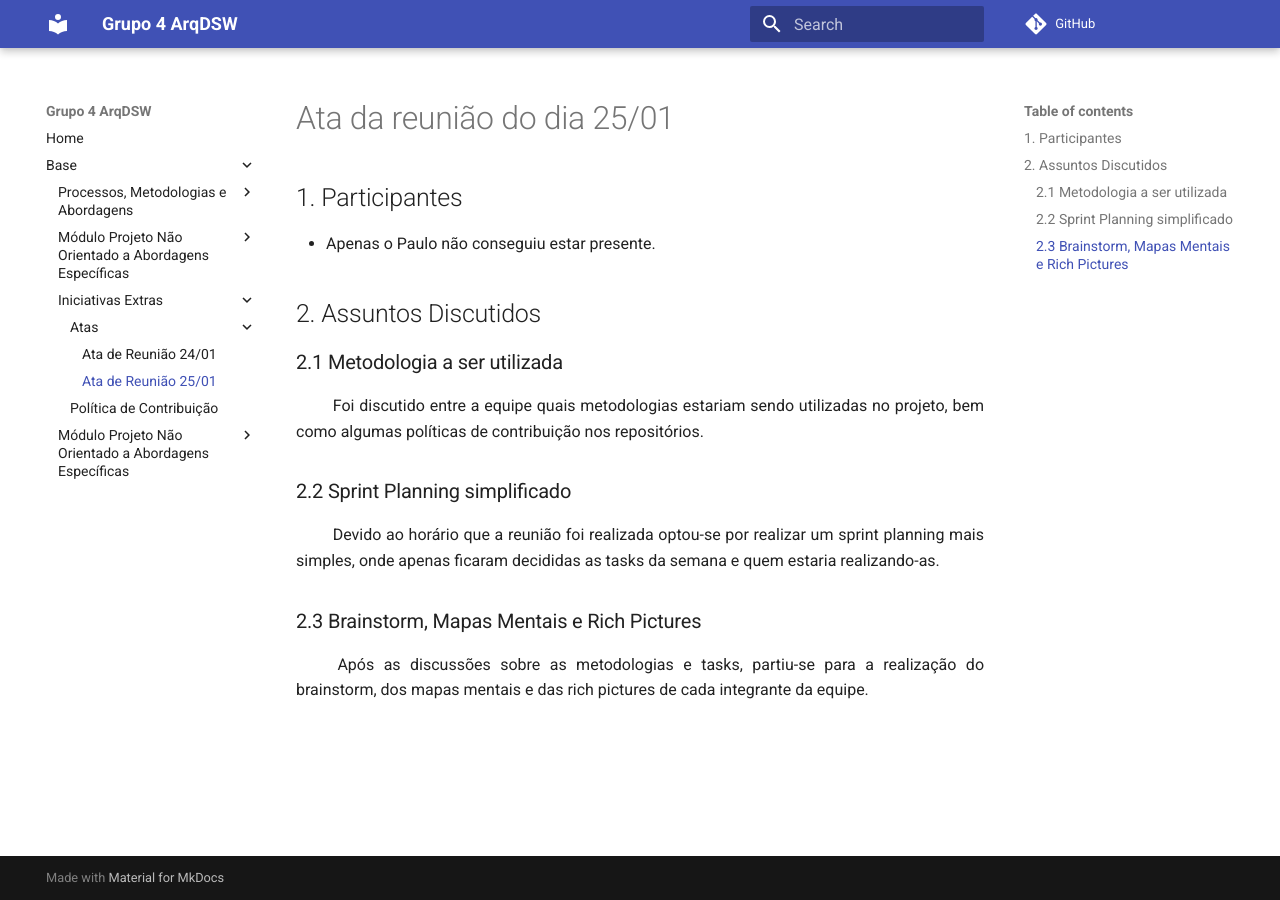
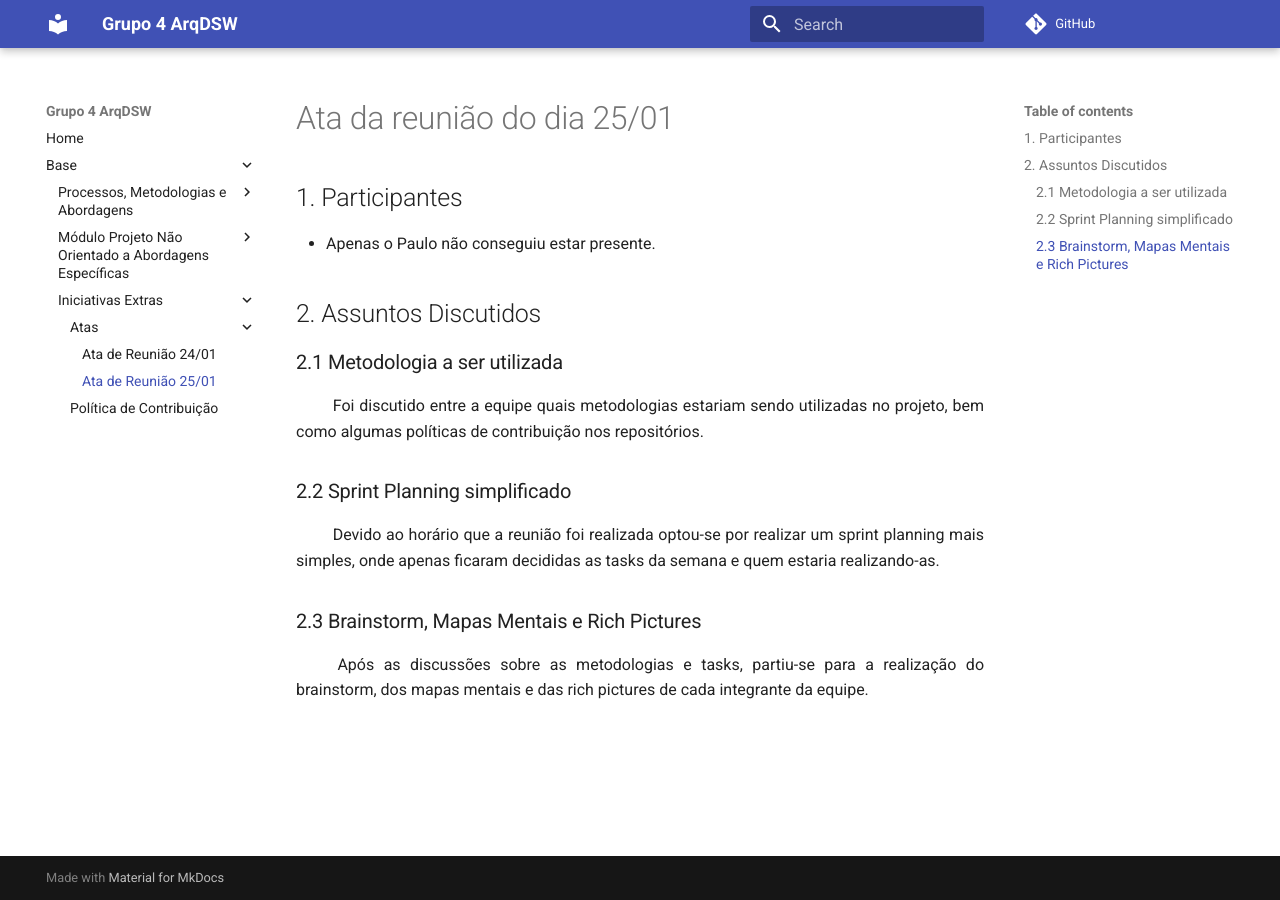
Before and after one commit to UnBArqDsw2021-2/2021.2_G4_CadernetaDeCampoDigital_docs, an MkDocs documentation site: the page built from docs/reunioes/ata_25_01.md, in a window 1280 px wide. Built offline with MkDocs 1.6.1 and Material for MkDocs 9.7.7, drawn with Linux system fonts in a browser that asks for light colours; comment, search, counter and statistics services are not loaded.

```diff
--- a/mkdocs.yml
+++ b/mkdocs.yml
@@ -15,18 +15,18 @@ nav:
       - Modelagem BPMN: base/modelagem_bpmn.md
     - Módulo Projeto Não Orientado a Abordagens Específicas:
       - Requisitos:
+        - Pré-Rastreabilidade:
+          - Rich Picture: base/requisitos/pre-rastreabilidade/rich-picture.md
         - Elicitação:
+          - Brainstorming: requisitos/elicitacao/brainstorming.md
+          - Entrevista: requisitos/elicitacao/entrevista.md
           - Introspecção: requisitos/elicitacao/introspeccao.md
     - Iniciativas Extras:
       - Atas:
         - Ata de Reunião 24/01: reunioes/ata_24_01.md
         - Ata de Reunião 25/01: reunioes/ata_25_01.md
       - Política de Contribuição: base/politicas_de_contribuicao.md
-    - Módulo Projeto Não Orientado a Abordagens Específicas:
-      - Requisitos:
-        - Elicitação:
-          - Brainstorming: requisitos/elicitacao/brainstorming.md
-          - Entrevista: requisitos/elicitacao/entrevista.md
+
   # - Modelagem: ""
   # - Padrões de Projeto: ""
   # - Arquitetura de Software e Reutilização: ""
```
